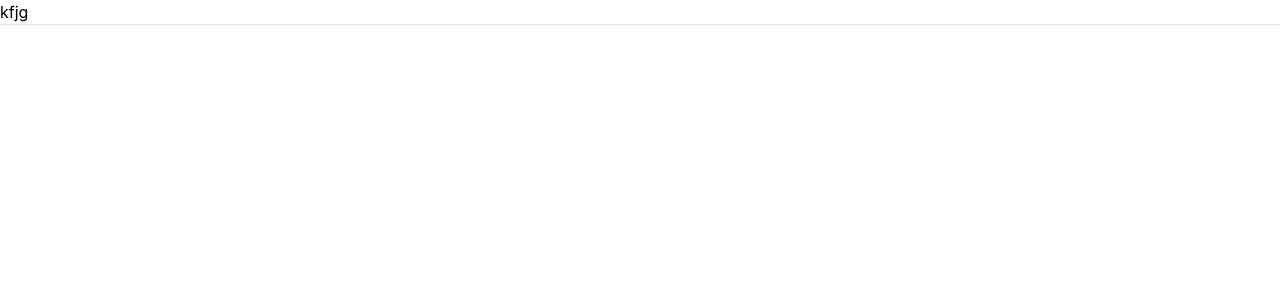
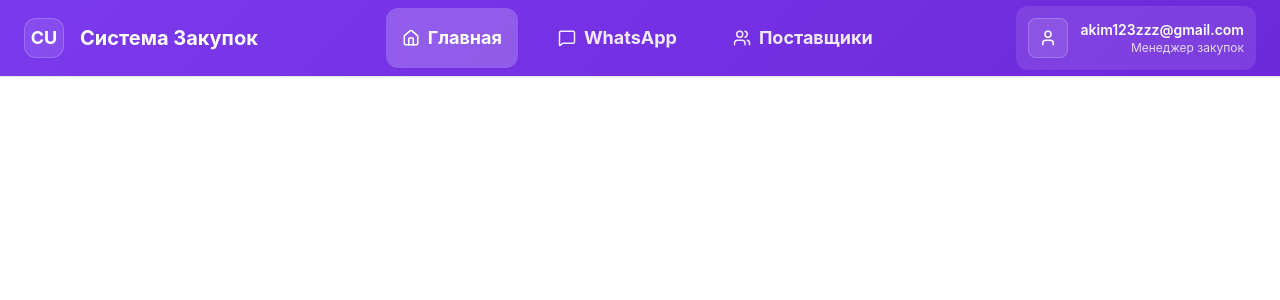
Before and after one commit to a1k2i3m4/ProcureProAPP, a React (Vite) app in the folder front/: page / in a window 1280 px wide. Shown: the top 300 px of the page. Built offline with nearby package versions, Linux system fonts and the light colour scheme; the HTML template or start-up script is replaced by a standard one.

Commit message:
update: Header

```diff
--- a/front/package.json
+++ b/front/package.json
@@ -9,8 +9,10 @@
     "@types/jest": "^27.5.2",
     "@types/react": "^18.2.37",
     "@types/react-dom": "^18.2.15",
+    "lucide-react": "^0.562.0",
     "react": "^18.2.0",
     "react-dom": "^18.2.0",
+    "react-router-dom": "^7.12.0",
     "typescript": "^4.9.5",
     "web-vitals": "^2.1.4"
   },
--- a/front/src/components/layout/Header.tsx
+++ b/front/src/components/layout/Header.tsx
@@ -1,8 +1,8 @@
-// import {useState} from 'react';
-// import {Link, useNavigate} from 'react-router-dom'
-// import {Home, MessageSquare, Users} from "lucide-react";
+// import {useNavigate} from 'react-router-dom'
+import {Home, MessageSquare, Users, LogOut, User} from "lucide-react";
 
-import React from "react";
+import React, {useState} from "react";
+import {useLocation} from "react-router-dom";
 
 interface HeaderProps {
     userName?: string;
@@ -10,25 +10,114 @@ interface HeaderProps {
 }
 
 const Header:React.FC<HeaderProps> = ({
-    userName,
-    userRole
+    userName = 'akim123zzz@gmail.com',
+    userRole = 'Менеджер закупок',
 }) => {
     // const navigate = useNavigate()
     // const isAuthenticated = false ;
     //
-    // const [isProfileOpen, setIsProfileOpen] = useState(false);
-    //
-    // const navItems = [
-    //     { label: 'Главная', icon: <Home size={18} />, href: '/', color: 'text-gray-700 hover:text-blue-600' },
-    //     { label: 'WhatsApp', icon: <MessageSquare size={18} />, href: '/whatsapp', color: 'text-gray-700 hover:text-green-600' },
-    //     { label: 'Поставщики', icon: <Users size={18} />, href: '/suppliers', color: 'text-gray-700 hover:text-blue-600' },
-    // ];
-console.log(userName, userRole);
+    const [isProfileOpen, setIsProfileOpen] = useState(false);
+    const location = useLocation()
+    const currentPath = location.pathname;
+
+    const navItems = [
+        { label: 'Главная', icon: <Home size={18} />, href: '/'  },
+        { label: 'WhatsApp', icon: <MessageSquare size={18} />, href: '/whatsapp' },
+        { label: 'Поставщики', icon: <Users size={18} />, href: '/suppliers'},
+    ];
+
+    const isActive = (itemPage: string) => {
+        // Проверяем по пути
+        if (currentPath === itemPage || currentPath === `/${itemPage}`) {
+            return true;
+        }
+        // Для главной страницы
+        if (itemPage === 'home' && currentPath === '/') {
+            return true;
+        }
+
+        return false;
+    };
+
+
     return (
-     <header className="sticky top-0 z-50 bg-white border-b border-gray-200 shadow-sm">
-            kfjg
-     </header>
- )
+        <header className="sticky top-0 z-50 bg-white border-b border-gray-200 shadow-sm"
+                style={{
+                    background: 'linear-gradient(135deg, #7C3AED 0%, #6D28D9 100%)'
+                }}>
+            <div className="px-6 py-1.5">
+                <div className="flex items-center justify-between h-16">
+                    {/* Левый блок: Логотип */}
+                    <div className="flex items-center">
+                        <div
+                            className="flex items-center justify-center h-10 w-10 rounded-xl bg-white/10 backdrop-blur-sm border border-white/20">
+                            <span className="text-white font-bold text-lg">CU</span>
+                        </div>
+                        <div className="ml-4">
+                            <h1 className="text-xl font-bold text-white">
+                                Система Закупок
+                            </h1>
+                        </div>
+                    </div>
+
+                    <nav className="flex items-center space-x-6">
+                        {navItems.map((item) => (
+                            <a
+                                key={item.label}
+                                href={item.href}
+                                className={`flex items-center px-4 py-4 rounded-xl text-lg font-bold text-white hover:bg-gray-300 hover:bg-opacity-20 transition-colors duration-300
+                            ${isActive(item.href)
+                                    ? 'bg-white/20 text-white shadow-sm'
+                                    : 'text-white/90 hover:text-white hover:bg-white/10'
+                                }`}
+                            >
+                                <span className="mr-2">{item.icon}</span>
+                                {item.label}
+                            </a>
+                        ))}
+                    </nav>
+
+                    {/* Профиль пользователя */}
+                    <div className="relative ">
+                        <button
+                            onClick={() => setIsProfileOpen(!isProfileOpen)}
+                            className="flex items-center space-x-3 p-3 rounded-xl hover:bg-white/20 duration-300 transition-colors bg-white/10 "
+                            aria-label="Профиль пользователя"
+                        >
+                            <div className="flex items-center">
+                                <div
+                                    className="flex items-center justify-center h-10 w-10 rounded-lg bg-white/10  text-white border border-white/20 transition-colors">
+                                    <User size={18}/>
+                                </div>
+                            </div>
+
+                            <div className="text-right">
+                                <p className="text-sm font-semibold text-white">
+                                    {userName}
+                                </p>
+                                <p className="text-xs text-white/80">{userRole}</p>
+                            </div>
+
+                        </button>
+
+                        {isProfileOpen && (
+                            <div
+                                className="absolute right-0 mt-2 w-48 bg-white rounded-lg shadow-xl border border-gray-200 py-1 z-20">
+                                {/* Единственная кнопка - Выйти */}
+                                <button
+                                    onClick={() => console.log("logout")}
+                                    className="w-full flex items-center px-4 py-3 text-sm text-red-600 hover:bg-red-50 transition-colors"
+                                >
+                                    <LogOut size={16} className="mr-3"/>
+                                    Выйти
+                                </button>
+                            </div>
+                        )}
+                    </div>
+                </div>
+            </div>
+        </header>
+    )
 }
 
 export default Header
--- a/front/tailwind.config.js
+++ b/front/tailwind.config.js
@@ -4,7 +4,29 @@ module.exports = {
     "./src/**/*.{js,jsx,ts,tsx}",
   ],
   theme: {
-    extend: {},
+    extend: {
+      colors: {
+        // Убедитесь что эти цвета есть
+        gray: {
+          50: '#f9fafb',
+          100: '#f3f4f6',
+          200: '#e5e7eb',
+          300: '#d1d5db',
+          400: '#9ca3af',
+          500: '#6b7280',
+          600: '#4b5563',
+          700: '#374151',
+          800: '#1f2937',
+          900: '#111827',
+        },
+        blue: {
+          600: '#2563eb',
+        },
+        green: {
+          600: '#059669',
+        }
+      }
+    },
   },
   plugins: [],
 }
```
Also changed, not shown: 1 other file (tests, documents, lock files or other folders).
